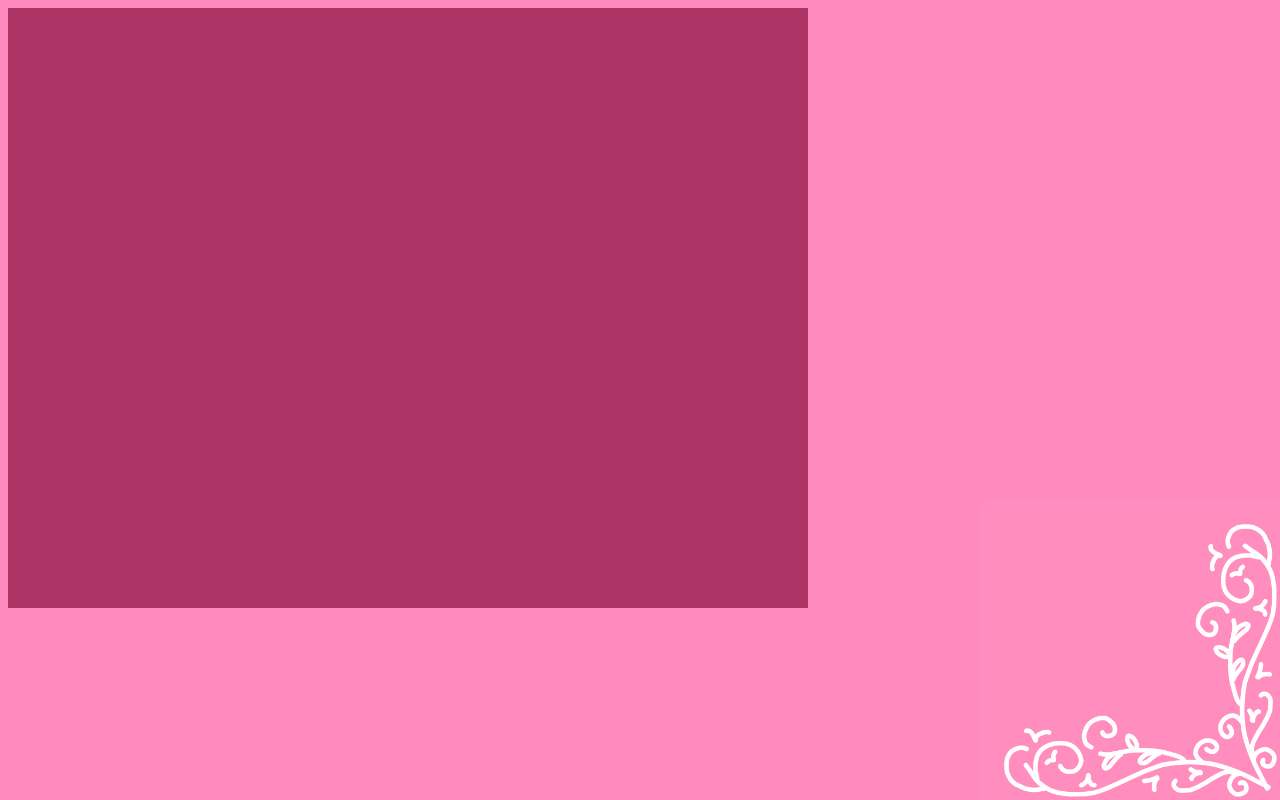
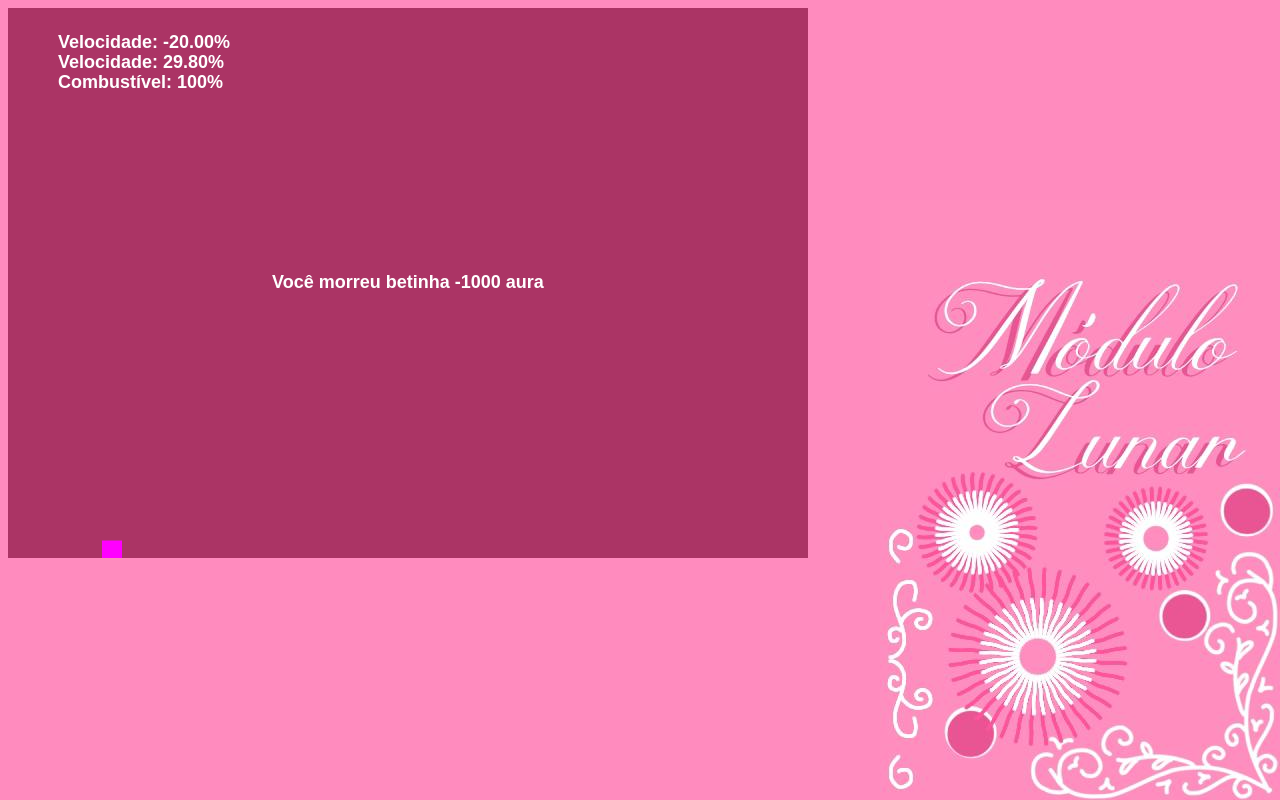
Before and after one commit to SiqAna/lopal, a plain HTML site: page alunisagem/index.html in a window 1280 px wide. Drawn offline with Linux system fonts and the light colour scheme.

Commit message:
Versão 0.01 Jogo Alunissagem

```diff
--- a/alunisagem/index.html
+++ b/alunisagem/index.html
@@ -11,11 +11,11 @@
 
 </head>
 <body>
-    <canvas id="jogo" width="800" height="600"></canvas>
+    <canvas id="jogo" width="800" height="550"></canvas>
 
     <script src="jogo.js"></script>
 
-    <img src="decorationtion.png" class="decoracao">
+    <img src="Mídia.jpg" class="decoracao">
 
 </body>
 </html>
--- a/alunisagem/jogo.js
+++ b/alunisagem/jogo.js
@@ -10,41 +10,182 @@ let contexto = canvas.getContext("2d");
 
 let modulolunar = {
     posicao: {
-    x: 100,
+    x: 700,
     y: 100
 },
+angulo: Math.PI/2,
 largura: 20,
 altura: 20,
 cor: "magenta",
 velocidade:{
-    x: 0,
-    y: 2
-}
+    x: -2,
+    y: 0
+},
+motorLigado: false,
+combustível: 1000,
+rotacaoAntihorario: false,
+rotacaoHorario: false
 }
 
-function desenhar(){
-    //atração gravitacional
-    modulolunar.posicao.x += modulolunar.velocidade.x;
-    modulolunar.posicao.y += modulolunar.velocidade.y
+function mostrarCombustivel(){
+    contexto.font = "Bold 18px Arial";
+    contexto.textAlign = "left";
+    contexto.testBaseline = "middle";
+    contexto.fillStyle = "white";
+    contexto.fillText(
+        `Combustível: ${(modulolunar.combustível / 10).toFixed()}%`,
+    50,
+    80)
+}
 
+function mostrarVelocidadeVertical(){
+    contexto.font = "Bold 18px Arial";
+    contexto.textAlign = "left";
+    contexto.testBaseline = "middle";
+    contexto.fillStyle = "white";
+    contexto.fillText(
+        `Velocidade: ${(10*modulolunar.velocidade.y).toFixed(2)}%`,
+    50,
+    60)
+}
+
+function mostrarVelocidadeHorizontal(){
+    contexto.font = "Bold 18px Arial";
+    contexto.textAlign = "left";
+    contexto.testBaseline = "middle";
+    contexto.fillStyle = "white";
+    contexto.fillText(
+        `Velocidade: ${(10*modulolunar.velocidade.x).toFixed(2)}%`,
+    50,
+    40)
+}
+
+function desenharFundo(){
     contexto.clearRect(0, 0, canvas.width, canvas.height);
     contexto.save();
     contexto.fillStyle = "#ab3465";
     contexto.fillRect (0, 0, canvas.width, canvas.height);
     contexto.restore();
+}
+
+function desenharModuloLunar(){
 
     contexto.save();
     contexto.beginPath();
     contexto.translate(modulolunar.posicao.x, modulolunar.posicao.y);
+    contexto.rotate(modulolunar.angulo);
     contexto.rect(modulolunar.largura * -0.5, modulolunar.altura * -0.5,
         modulolunar.largura, modulolunar.altura);
     contexto.fillStyle = modulolunar.cor;
     contexto.fill();
     contexto.closePath();
-    contexto.restore();
+
+    if(modulolunar.motorLigado == true && modulolunar.combustível > 0){
+        desenharchama();
+        modulolunar.combustível--;
+
+    if(modulolunar.combustível == 0){
+            modulolunar.motorLigado = false
+        }
+
+    }
+     contexto.restore();
+
+}
+
+function desenharchama(){
+      contexto.beginPath();
+    contexto.moveTo(modulolunar.largura * -0.5, modulolunar.altura * 0.5);
+    contexto.lineTo(modulolunar.largura * 0.5, modulolunar.altura * 0.5);
+        //determinar o tamanho da chama
+        //desenha um linha de posição aleatória entre a base do módulo e 35 pixels
+    contexto.lineTo(0, modulolunar.altura * 0.5 + Math.random() * 35);
+    contexto.closePath();
+    contexto.fillStyle = "yellow";
+    contexto.fill();
+
+
+}
+
+function desenhar(){
+
+    atracaoGravitacional();
+    desenharFundo();
+    desenharModuloLunar();
+    mostrarCombustivel();
+    mostrarVelocidadeVertical();
+    mostrarVelocidadeHorizontal();
+
+    if(modulolunar.posicao.y > canvas.height -modulolunar.altura * 0.5 ){
+        if(modulolunar.velocidade.y <= 0.5 &&
+            modulolunar.velocidade.x >= 0.5 &&
+            modulolunar.angulo <= 5){
+            mostrarResultado("Você pousou com sucesso! +1000 créditos sociais✅", cor = "White");
+        //você ganhou
+        } else {
+            mostrarResultado("Você morreu betinha -1000 aura", cor = "white");
+        //você perdeu
+        }
+       return
+    }
 
     requestAnimationFrame(desenhar);
 
 }
 
+function mostrarResultado(mensagem,cor){
+    contexto.font = "Bold, 40px Calibri";
+    contexto.textAlign = "center";
+    contexto.textBaseline = "middle";
+    contexto.fillStyle = cor;
+    contexto.fillText(mensagem, canvas.width * 0.5, canvas.height * 0.5);
+}
+
+document.addEventListener('keydown', teclaPressionada);
+function teclaPressionada(evento){
+    if(evento.keyCode == 38){
+        modulolunar.motorLigado = true;
+    }
+}
+
+function teclaPressionada(evento){
+    if(evento.key == "ArrowUp" && modulolunar.combustível > 0){
+        modulolunar.motorLigado = true;
+    } else if(evento.key == "ArrowRight"){
+        modulolunar.rotacaoHorario = true;
+    } else if(evento.key == "ArrowLeft"){
+        modulolunar.rotacaoAntihorario = true;
+    }
+}
+
+document.addEventListener('keyup', teclaSolta);
+
+function teclaSolta(evento){
+    if(evento.keyCode == 38){
+        modulolunar.motorLigado = false;
+    } else if(evento.key == "ArrowRight"){
+        modulolunar.rotacaoHorario = false;
+    } else if (evento.key == "ArrowLeft"){
+        modulolunar.rotacaoAntihorario = false;
+    }
+}
+
+const gravidade = 0.01;
+function atracaoGravitacional(){
+    modulolunar.posicao.x += modulolunar.velocidade.x;
+    modulolunar.posicao.y += modulolunar.velocidade.y
+    modulolunar.velocidade.y += gravidade;
+
+    if(modulolunar.rotacaoHorario){
+        modulolunar.angulo += Math.PI/180
+    } else if(modulolunar.rotacaoAntihorario){
+        modulolunar.angulo -= Math.PI/180
+    }
+
+    if(modulolunar.motorLigado && modulolunar.combustível > 0){
+        modulolunar.velocidade.y -= 0.0150 * Math.cos(modulolunar.angulo);
+        modulolunar.velocidade.x += 0.0150 * Math.sin(modulolunar.angulo);
+    }
+}
+
 desenhar();
--- a/alunisagem/style.css
+++ b/alunisagem/style.css
@@ -2,6 +2,6 @@
     position: fixed;
     bottom: 0;
     right: 0;
-    width: 300px;
+    width: 400px;
     pointer-events: none;
 }
```
Also changed, not shown: alunisagem/Mídia.jpg (added).
